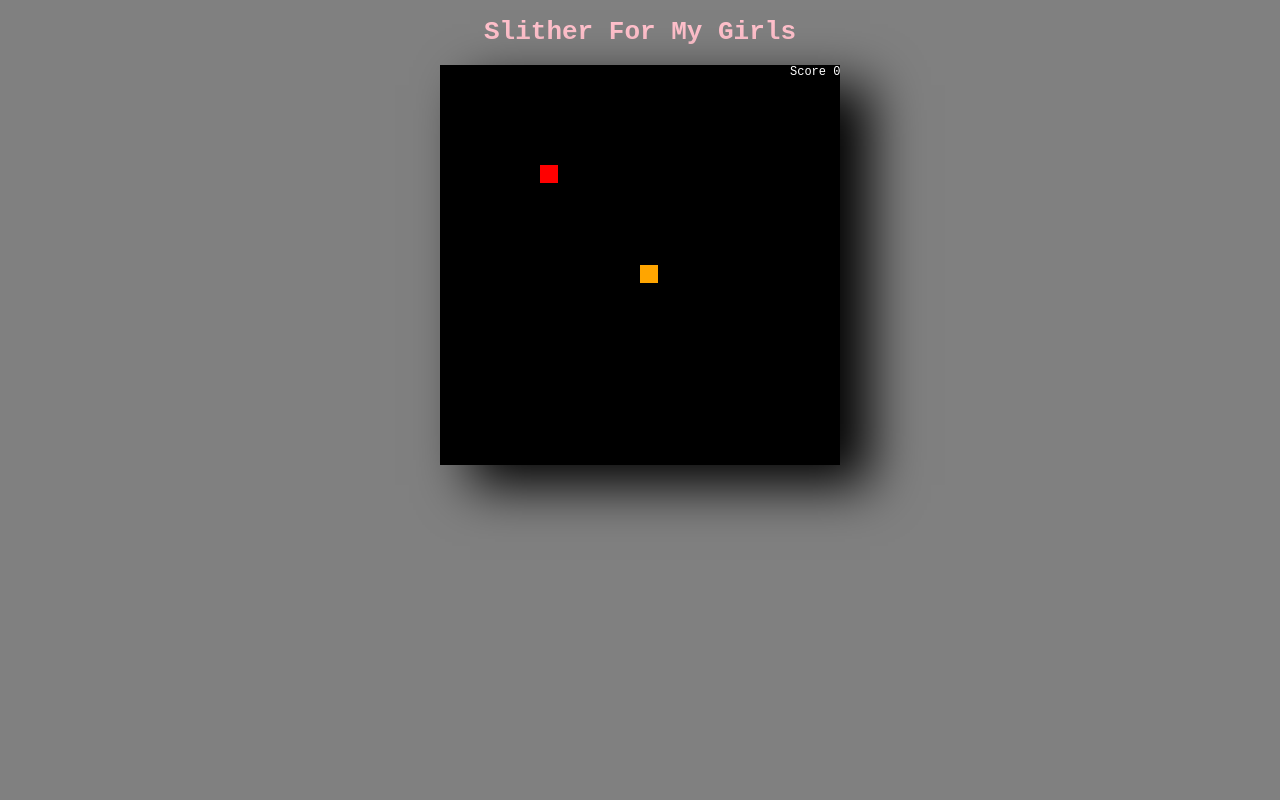
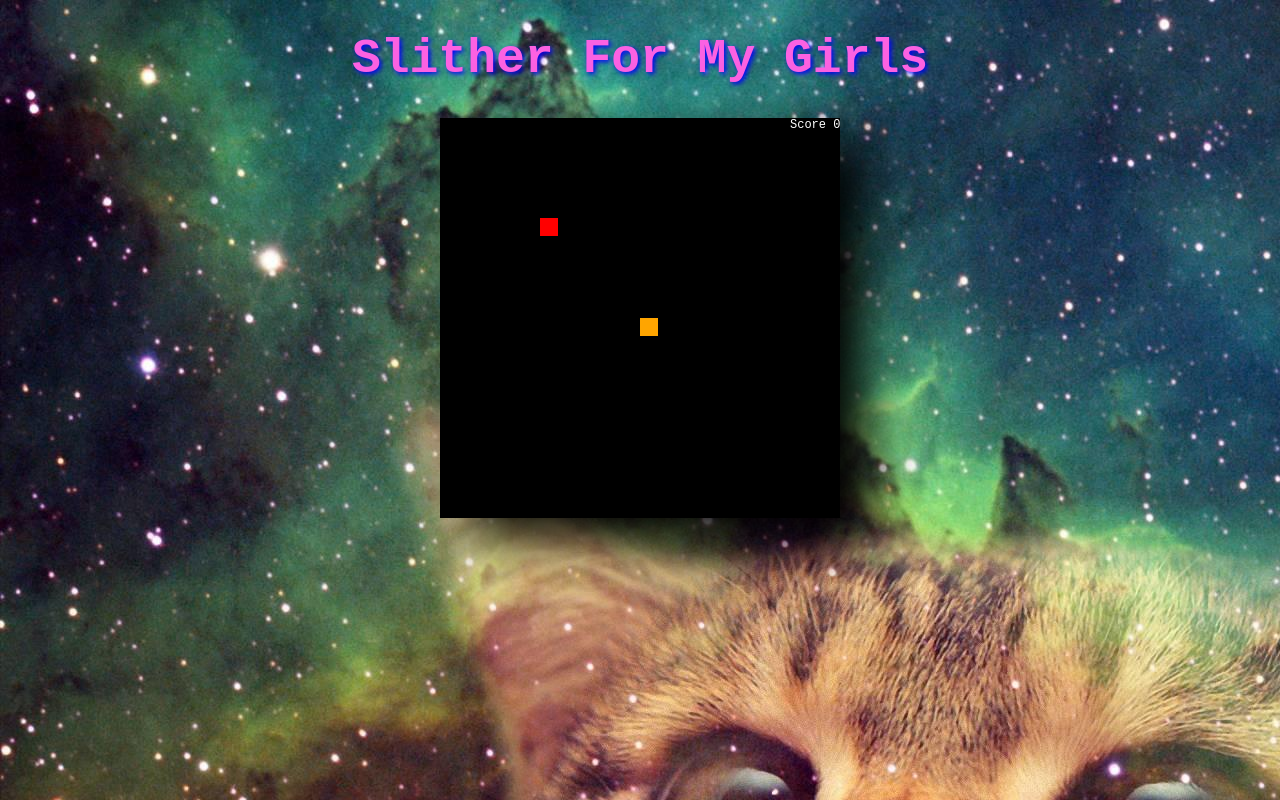
Before and after one commit to MikeGordillo/SlitherGame, a plain HTML site: page index.html in a window 1280 px wide. Drawn offline with Linux system fonts and the light colour scheme.

Commit message:
Added background Image and style

```diff
--- a/index.html
+++ b/index.html
@@ -8,8 +8,7 @@
 
     <style>
         body {
-            background-color: gray;
-            color: pink;
+            color: rgb(252, 97, 226);
             font-family: monospace;
             margin: 0px;
             padding: 0px;
@@ -19,17 +18,24 @@
             align-items: center;
         }
 
+        h1 {
+            font-size: 3rem;
+            text-shadow: 2px 2px 5px blue;
+
+
+        }
+
         canvas {
             box-shadow: black 30px 20px 50px;
         }
     </style>
 </head>
 
-<body>
+<body background="./Assets/cat.jpg">
     <h1>Slither For My Girls</h1>
 
     <canvas id="game" width="400" height="400">
-        <script src="script.js"></script>
+        <script src="./Assets/script.js"></script>
 </body>
 
 </html>
```
Also changed, not shown: Assets/script.js (renamed from script.js).
